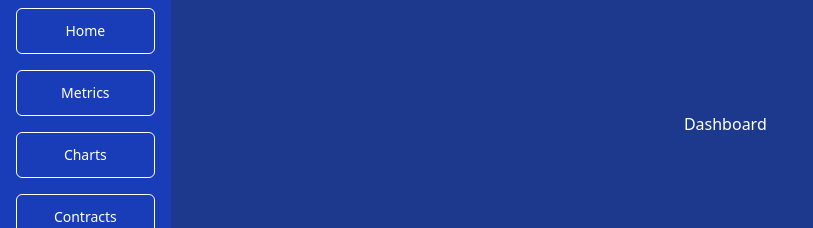
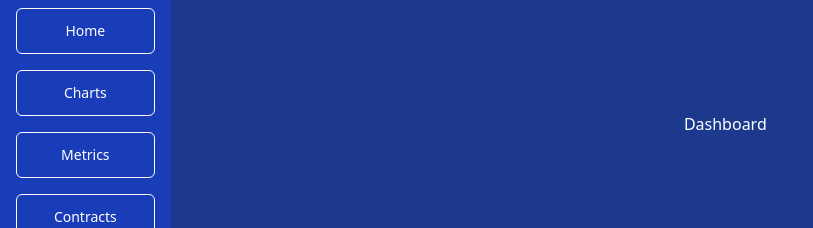
Before and after one commit to richardqcarvalho/contracts-dashboard, a React (Vite) app: page /dashboard in a window 1280 px wide. Shown: the part 276-504 px from the top of the page, without its empty margins (0-813 px from the left). Built offline with nearby package versions, Linux system fonts and the light colour scheme.

Commit message:
improvements: cleaning code avoiding to repeat buttons

```diff
--- a/src/components/sidebar.tsx
+++ b/src/components/sidebar.tsx
@@ -3,33 +3,24 @@ import { useNavigate } from 'react-router'
 
 export const Sidebar = () => {
   const navigate = useNavigate()
+  const redirects = [
+    { path: '/dashboard', label: 'Home' },
+    { path: '/dashboard/charts', label: 'Charts' },
+    { path: '/dashboard/metrics', label: 'Metrics' },
+    { path: '/dashboard/contracts', label: 'Contracts' },
+  ]
 
   return (
     <aside className='flex h-full w-48 flex-col items-center justify-center gap-4 bg-blue-800 p-4'>
-      <Button
-        className='w-full'
-        onClick={() => navigate('/dashboard')}
-      >
-        Home
-      </Button>
-      <Button
-        className='w-full'
-        onClick={() => navigate('/dashboard/metrics')}
-      >
-        Metrics
-      </Button>
-      <Button
-        className='w-full'
-        onClick={() => navigate('/dashboard/charts')}
-      >
-        Charts
-      </Button>
-      <Button
-        className='w-full'
-        onClick={() => navigate('/dashboard/contracts')}
-      >
-        Contracts
-      </Button>
+      {redirects.map(button => (
+        <Button
+          key={button.path}
+          className='w-full'
+          onClick={() => navigate(button.path)}
+        >
+          {button.label}
+        </Button>
+      ))}
     </aside>
   )
 }
```
